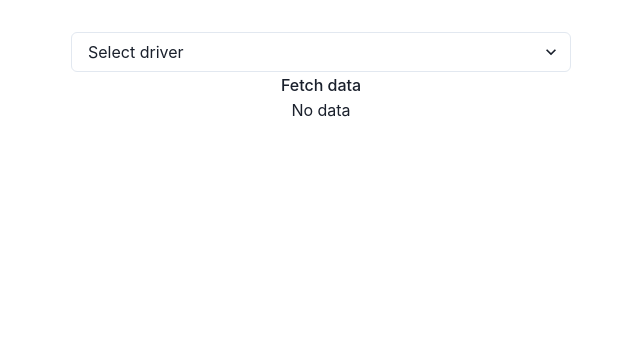
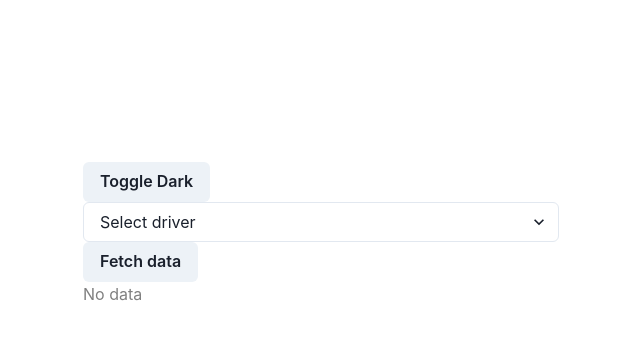
Before and after one commit to Laudair/f1-data-FE, a React (Vite) app: page / in a window 1280 px wide. Shown: the top 340 px of the page, without its empty margins (319-959 px from the left). Built offline with nearby package versions, Linux system fonts and the light colour scheme.

Commit message:
introduce theme toggle

```diff
--- a/src/App.tsx
+++ b/src/App.tsx
@@ -1,12 +1,10 @@
 import React, { useState } from 'react'
 import F1TelemetryChart, { TelemetryData } from './components/TelemtryChart'
 import { fetchF1TelemetryData } from './requests/fetchTelemetry'
-import './App.css'
-import { Select } from '@chakra-ui/react'
-
-
+import { Button, Select, Box, Text, useColorMode } from '@chakra-ui/react'
 
 function App() {
+  const { colorMode, toggleColorMode } = useColorMode()
   const [telemetry, setTelemetry] = useState<TelemetryData | null>(null)
   const [loading, setLoading] = useState(false)
   const [error, setError] = useState<string | undefined>()
@@ -15,8 +13,6 @@ function App() {
   const handleChange = (event: React.ChangeEvent<HTMLSelectElement>) => {
     setSelectedDriver(event.target.value);
   };
-
-
 
   const fetchData = async () => {
     setLoading(true)
@@ -62,9 +58,14 @@ function App() {
     { fullName: "Kevin Magnussen", shortName: "MAG", driverNumber: "20" }
   ];
 
+
+
   return (
-    <>
-      <div style={{ height: '500px', width: '500px' }}>
+    <Box style={{ height: '100vh', width: '100vw', display: 'flex', alignItems: 'center', justifyContent: 'center' }}>
+      <Box style={{ height: '500px', width: '500px', padding: '12px' }}>
+        <Button onClick={toggleColorMode}>
+          Toggle {colorMode === 'light' ? 'Dark' : 'Light'}
+        </Button>
         <Select placeholder="Select driver" onChange={handleChange}>
           {drivers.map(driver => (
             <option key={driver.shortName} value={driver.shortName}>
@@ -74,7 +75,7 @@ function App() {
         </Select>
 
 
-        <button onClick={() => fetchData()}>Fetch data</button>
+        <Button onClick={() => fetchData()}>Fetch data</Button>
         {telemetry ? (
           <F1TelemetryChart telemetryData={telemetry} />
         ) : error ? (
@@ -82,10 +83,10 @@ function App() {
         ) : loading ? (
           <span>{loading}</span>
         ) : (
-          <p>No data</p>
+          <Text color="GrayText">No data</Text>
         )}
-      </div>
-    </>
+      </Box>
+    </Box>
   )
 }
 
--- a/src/main.tsx
+++ b/src/main.tsx
@@ -3,10 +3,13 @@ import ReactDOM from 'react-dom/client'
 import App from './App.tsx'
 import './index.css'
 import { ChakraProvider } from '@chakra-ui/react'
+import theme from './theme/theme.tsx'
+
+
 
 ReactDOM.createRoot(document.getElementById('root')!).render(
   <React.StrictMode>
-    <ChakraProvider>
+    <ChakraProvider theme={theme}>
       <App />
     </ChakraProvider>
   </React.StrictMode>,
--- /dev/null
+++ b/src/theme/theme.tsx
@@ -0,0 +1,15 @@
+// theme.ts
+
+// 1. import `extendTheme` function
+import { extendTheme, type ThemeConfig } from '@chakra-ui/react'
+
+// 2. Add your color mode config
+const config: ThemeConfig = {
+    initialColorMode: 'light',
+    useSystemColorMode: false,
+}
+
+// 3. extend the theme
+const theme = extendTheme({ config })
+
+export default theme
```
